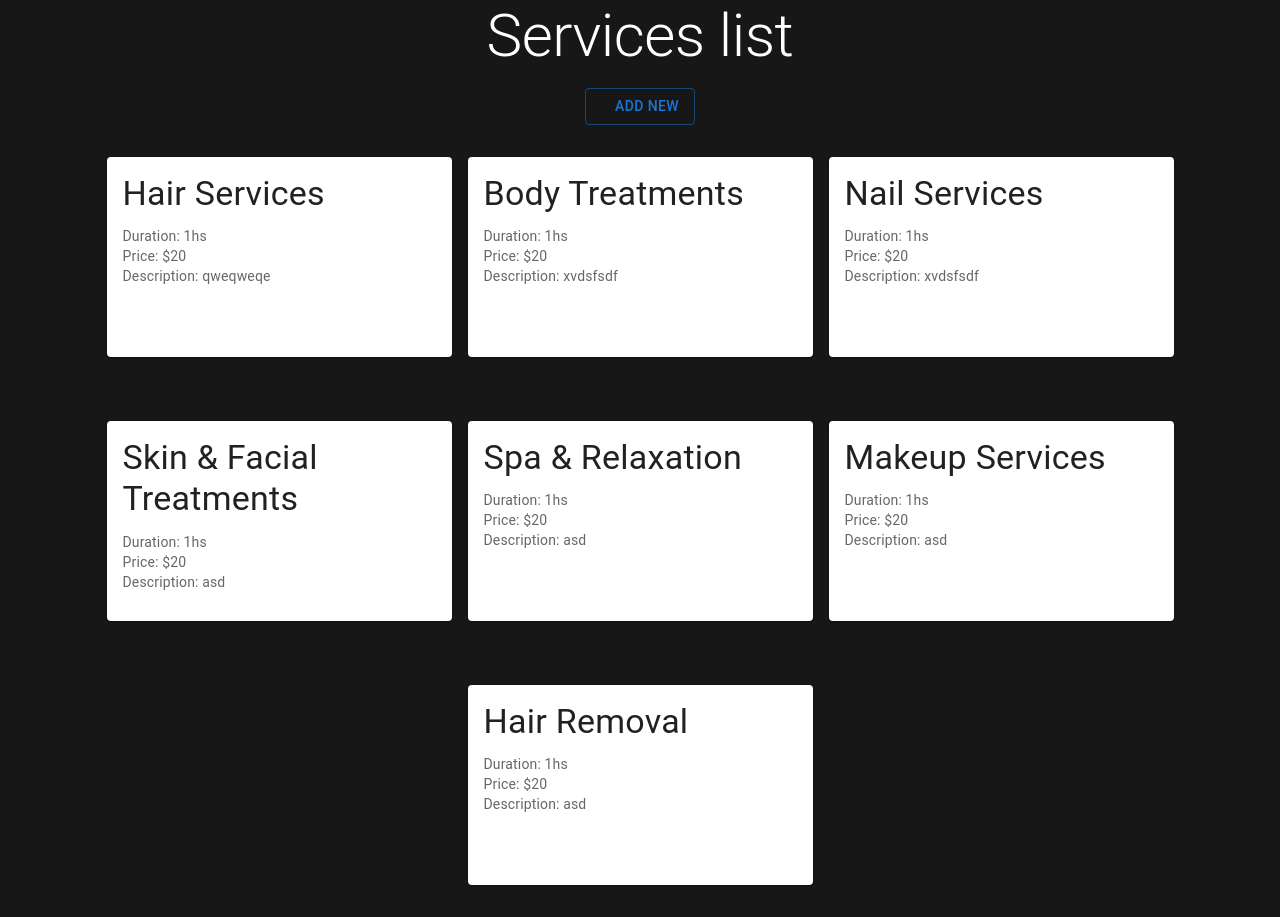
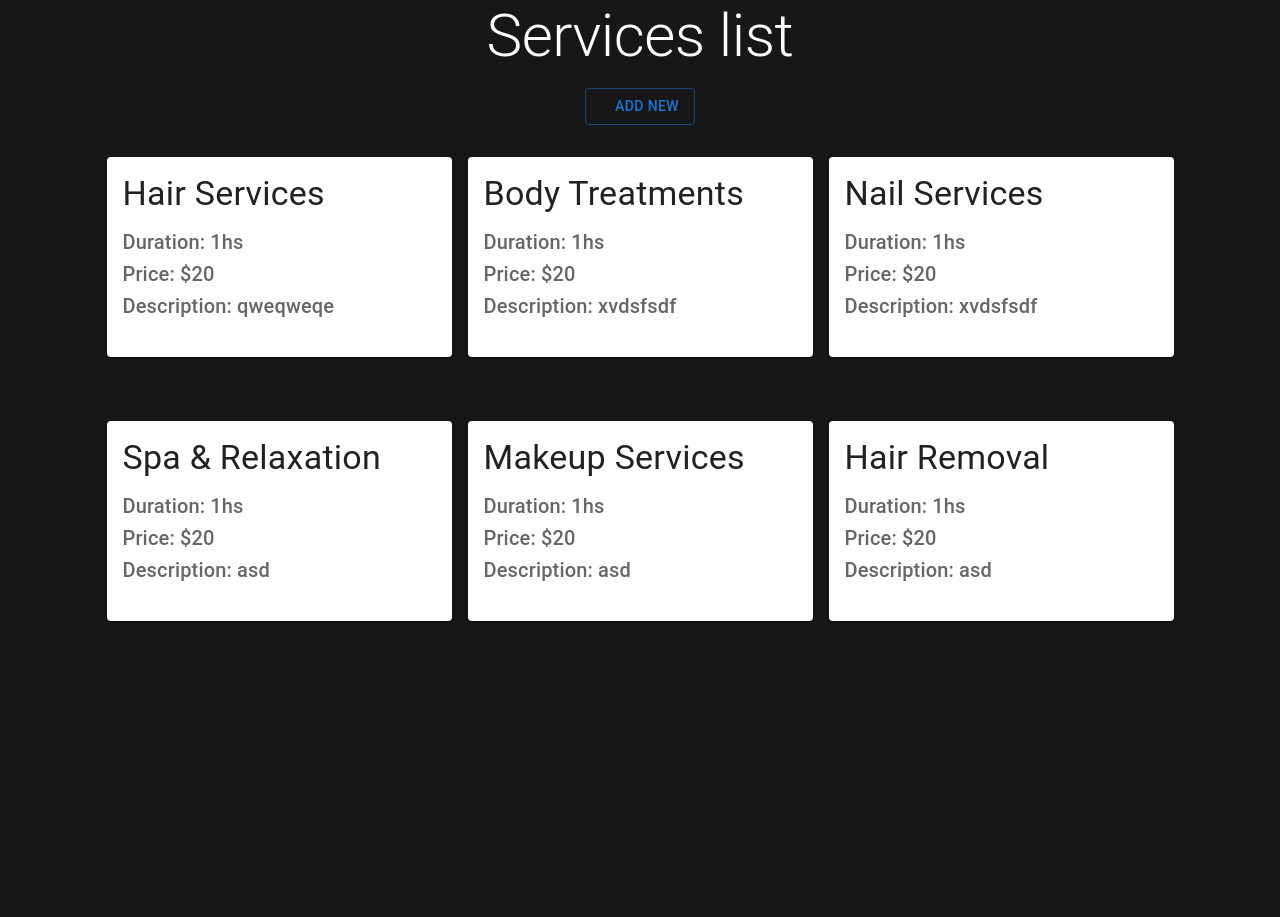
Before and after one commit to lordpablo125/booking-service-app, a Next.js app: page /center/0 in a window 1280 px wide. After the commit the page ends 800 px from the top, so only its background shows below. Built offline with nearby package versions, Linux system fonts and the light colour scheme; some icons are missing; what @mui/material-nextjs would draw is missing.

Commit message:
change lists

```diff
--- a/src/app/center/[id]/page.tsx
+++ b/src/app/center/[id]/page.tsx
@@ -22,12 +22,6 @@ const Id = ({ params }) => {
       duration: '1hs',
       price: 20,
       description: 'xvdsfsdf'
-    },
-    {
-      name: 'Skin & Facial Treatments',
-      duration: '1hs',
-      price: 20,
-      description: 'asd'
     },
     {
       name: 'Spa & Relaxation',
--- a/src/components/CentersCard.tsx
+++ b/src/components/CentersCard.tsx
@@ -24,6 +24,7 @@ const CentersCard: FC<CenterCardProps> = ({ centers }) => {
           Add new
         </Button>
       </Link>
+      {/* center's logo, name, brief description, and offered services. */}
       {centers?.length > 0 &&
         centers.map((center: Boat, index) => (
           <Link
@@ -42,10 +43,13 @@ const CentersCard: FC<CenterCardProps> = ({ centers }) => {
               />
               <CardContent>
                 <Typography gutterBottom variant='h5' component='div'>
-                  {center.name}
+                  Name: {center.name}
                 </Typography>
-                <Typography variant='body2' sx={{ color: 'text.secondary' }}>
-                  model: {center.model}
+                <Typography variant='h5' sx={{ color: 'text.secondary' }}>
+                  Description: {center.description}
+                </Typography>
+                <Typography variant='h5' sx={{ color: 'text.secondary' }}>
+                  Services: {center.services}
                 </Typography>
               </CardContent>
             </Card>
--- a/src/components/ServicesCard.tsx
+++ b/src/components/ServicesCard.tsx
@@ -39,22 +39,13 @@ const ServicesCard: FC<CenterCardProps> = ({ centers }) => {
                     {center.name}
                   </Typography>
                   <Box className='flex flex-col '>
-                    <Typography
-                      variant='body2'
-                      sx={{ color: 'text.secondary' }}
-                    >
+                    <Typography variant='h6' sx={{ color: 'text.secondary' }}>
                       Duration: {center.duration}
                     </Typography>
-                    <Typography
-                      variant='body2'
-                      sx={{ color: 'text.secondary' }}
-                    >
+                    <Typography variant='h6' sx={{ color: 'text.secondary' }}>
                       Price: ${center.price}
                     </Typography>
-                    <Typography
-                      variant='body2'
-                      sx={{ color: 'text.secondary' }}
-                    >
+                    <Typography variant='h6' sx={{ color: 'text.secondary' }}>
                       Description: {center.description}
                     </Typography>
                   </Box>
```
